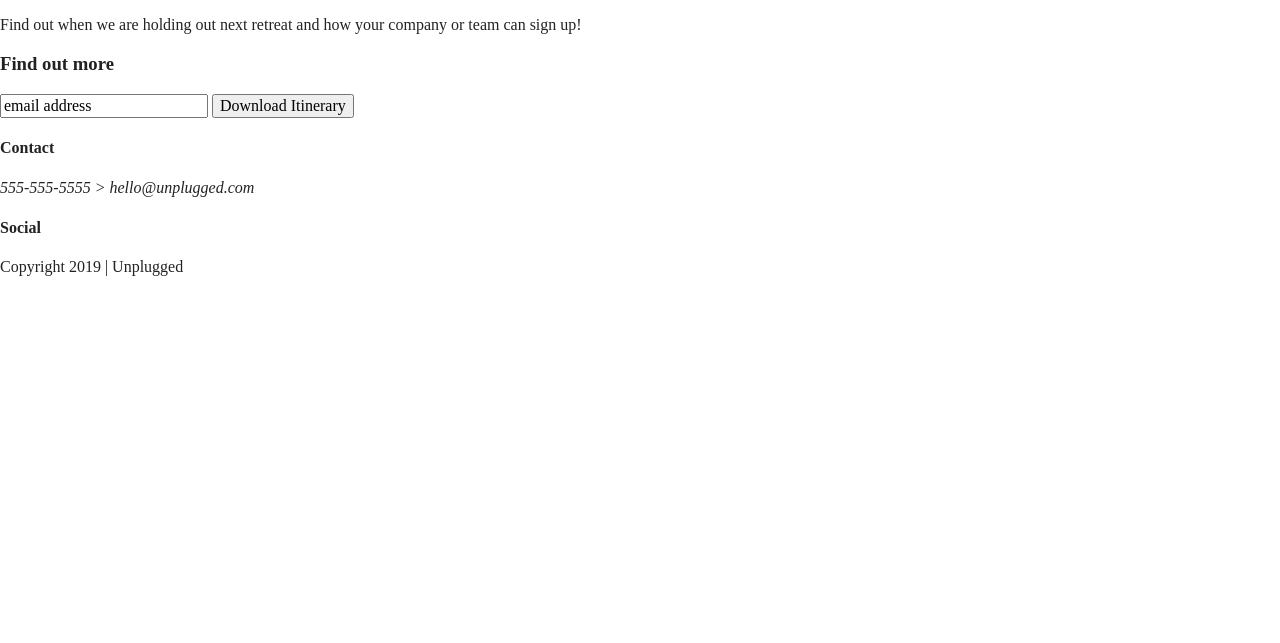
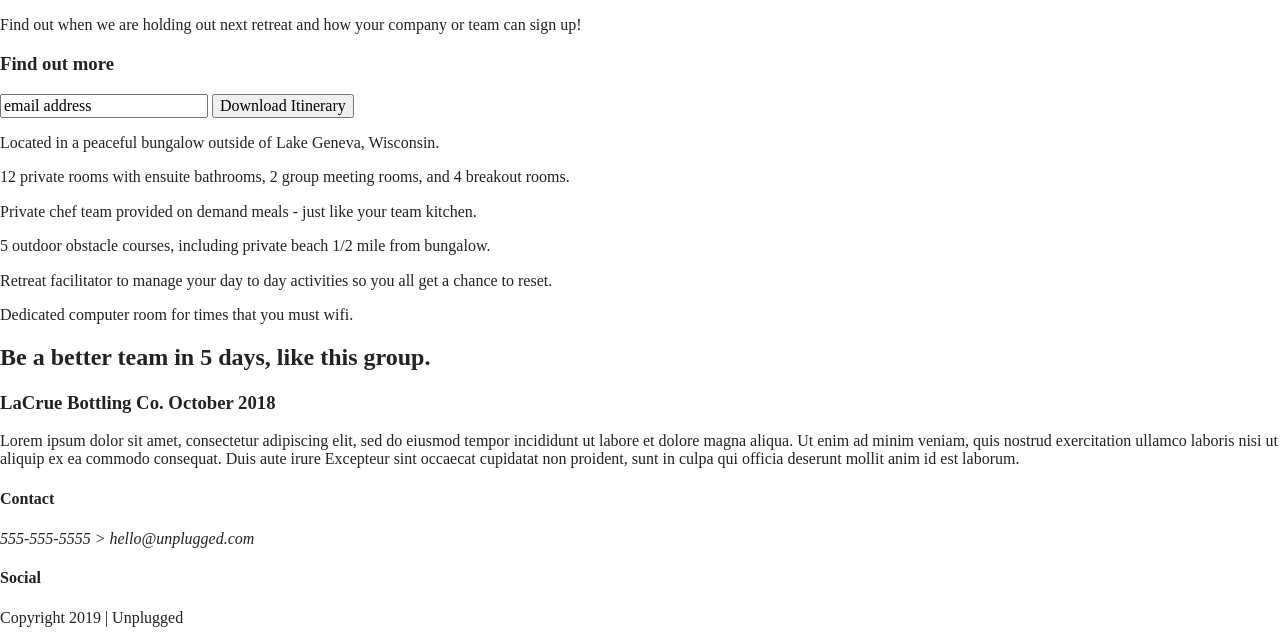
Before and after one commit to SK-CWD/unplugged-retreat, a website built with Parcel: page index.html in a window 1280 px wide. Shown: the part 176-819 px from the top of the page. Built offline with nearby package versions, Linux system fonts and the light colour scheme.

Commit message:
Added features and review section to HTML

```diff
--- a/index.html
+++ b/index.html
@@ -63,6 +63,55 @@
         </div>
       </div>
     </aside>
+    <section class="features">
+      <div class="content-wrapper">
+        <!--Add your feature content here-->
+        <article>
+          <p class="fontawesome-icon"></p>
+          <p class="features-item-description">Located in a peaceful bungalow outside of Lake Geneva, Wisconsin.</p>
+        </article>
+
+        <article>
+          <p class="fontawesome-icon"></p>
+          <p class="features-item-description">12 private rooms with ensuite bathrooms, 2 group meeting rooms, and 4 breakout rooms.</p>
+        </article>
+
+        <article>
+          <p class="fontawesom-icon"></p>
+          <p class="features-item-description">Private chef team provided on demand meals - just like your team kitchen.</p>
+        </article>
+
+        <article>
+          <p class="fontawesom-icon"></p>
+          <p class="features-item-description">5 outdoor obstacle courses, including private beach 1/2 mile from bungalow.</p>
+        </article>
+
+        <article>
+          <p class="fontawesom-icon"></p>
+          <p class="features-item-description">Retreat facilitator to manage your day to day activities so you all get a chance to reset.</p>
+        </article>
+
+        <article>
+          <p class="fontawesom-icon"></p>
+          <p class="features-item-description">Dedicated computer room for times that you must wifi.</p>
+        </article>
+
+      </div>
+    </section>
+
+    <section class="reviews">
+      <div class="content-wrapper">
+        <h2>Be a better team in 5 days, like this group.</h2>
+        <article>
+          <div>
+            <h3>LaCrue Bottling Co. October 2018</h3>
+            <p>
+              Lorem ipsum dolor sit amet, consectetur adipiscing elit, sed do eiusmod tempor incididunt ut labore et dolore magna aliqua. Ut enim ad minim veniam, quis nostrud exercitation ullamco laboris nisi ut aliquip ex ea commodo consequat. Duis aute irure Excepteur sint occaecat cupidatat non proident, sunt in culpa qui officia deserunt mollit anim id est laborum.
+            </p>
+          </div>
+        </article>
+      </div>
+    </section>
 
   </main><!-- main wrapper-->
 
```
